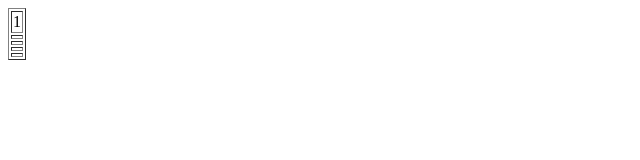
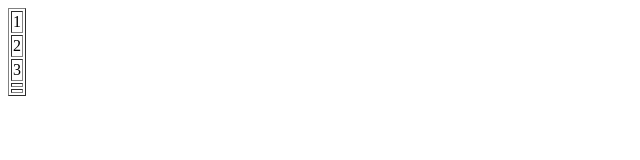
Before and after one commit to taxtax7049/testgitx, a plain HTML site: page index.html in a window 1280 px wide. Shown: the full height of the page, 0-640 px from the left. Drawn offline with Linux system fonts and the light colour scheme.

Commit message:
menu 123

```diff
--- a/index.html
+++ b/index.html
@@ -6,15 +6,13 @@
 <body>
 	<table border="1">
 		<tr>
-			<td>
-				1
-			</td>
+			<td>1</td>
 		</tr>
 		<tr>
-			<td></td>
+			<td>2</td>
 		</tr>
 		<tr>
-			<td></td>
+			<td>3</td>
 		</tr>
 		<tr>
 			<td></td>
```
